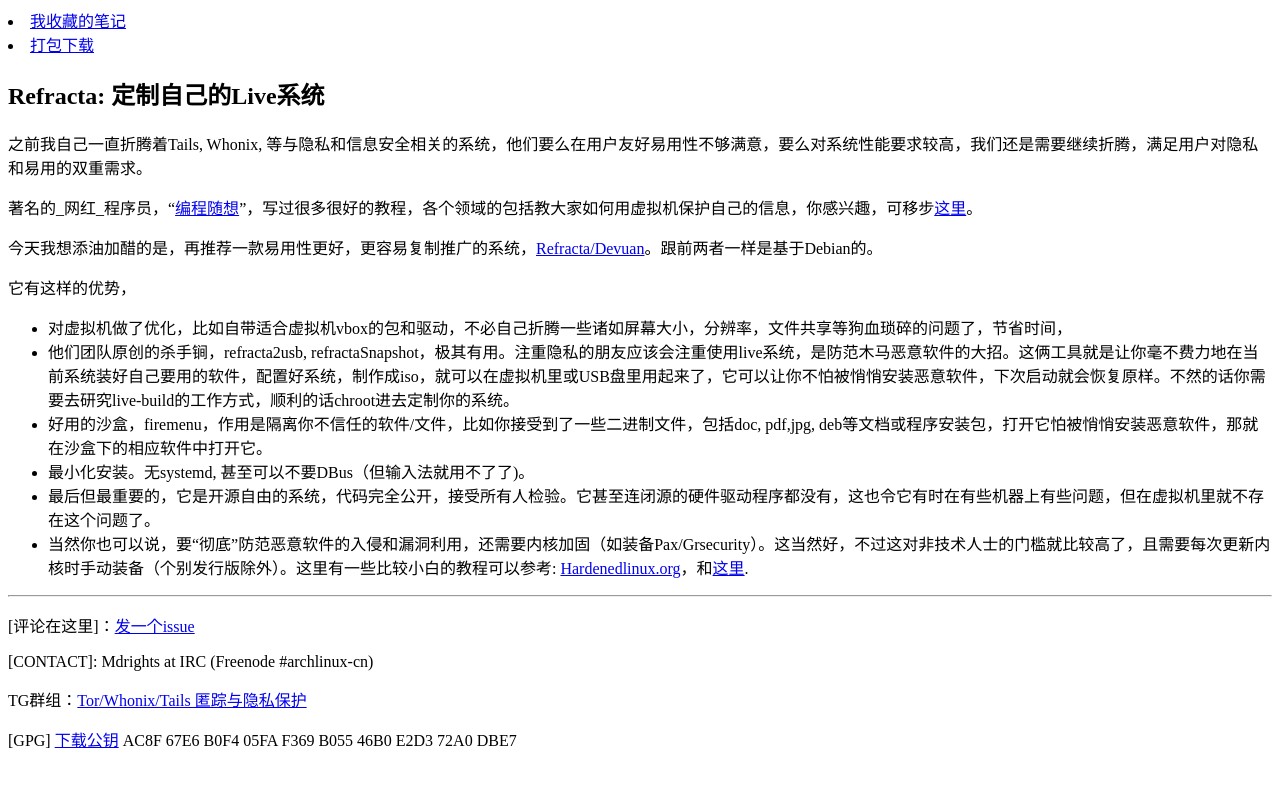
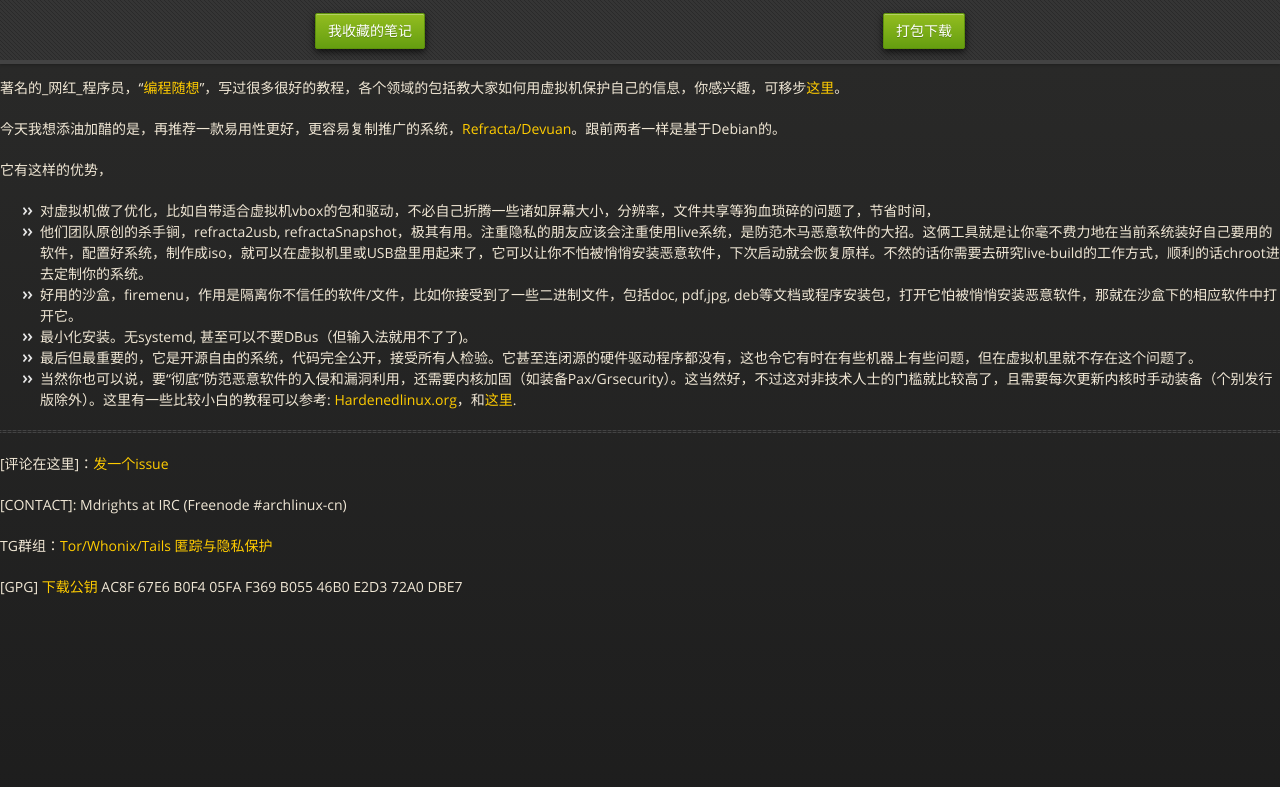
Before and after one commit to mdrights/os-observe, a Jekyll site: the page built from _posts/2016-11-19-Refracta-for-privacy.md, in a window 1280 px wide. Shown: the top 787 px of the page. Built offline with Jekyll 4.4.1, drawn with Linux system fonts in a browser that asks for light colours.

```diff
--- a/_layouts/default.html
+++ b/_layouts/default.html
@@ -4,12 +4,12 @@
     <meta charset="utf-8">
     <meta http-equiv="X-UA-Compatible" content="chrome=1">
     <title>开源社区的田野 | 经验和笔记</title>
-    <link rel="stylesheet" href="stylesheets/styles.css">
-    <link rel="stylesheet" href="stylesheets/github-dark.css">
+    <link rel="stylesheet" href="{{ site.baseurl }}/stylesheets/styles.css">
+    <link rel="stylesheet" href="{{ site.baseurl }}/stylesheets/github-dark.css">
     <!--
         <script src="https://ajax.googleapis.com/ajax/libs/jquery/1.7.1/jquery.min.js"></script>
     -->
-    <script src="javascripts/respond.js"></script>
+    <script src="{{ site.baseurl }}/javascripts/respond.js"></script>
     <!--[if lt IE 9]>
       <script src="//html5shiv.googlecode.com/svn/trunk/html5.js"></script>
     <![endif]-->
@@ -22,8 +22,8 @@
   <body>
       <div id="header">
         <nav>
-          <li class="fork"><a href="https://github.com/mdrights/my-notes">我收藏的笔记</a></li>
-          <li class="downloads"><a href="https://github.com/mdrights/my-notes/zipball/master">打包下载</a></li>
+          <li class="fork"><a href="https://github.com/mdrights/digital-rights">我收藏的笔记</a></li>
+          <li class="downloads"><a href="https://github.com/mdrights/digital-rights/zipball/master">打包下载</a></li>
                 <!--<li class="title">DOWNLOADS</li>-->
         </nav>
       </div><!-- end header -->
--- a/feed.xml
+++ b/feed.xml
@@ -19,8 +19,8 @@
           {{ post.content | xml_escape }}
         </description>
         <pubDate>{{ post.date | date_to_rfc822 }}</pubDate>
-        <link>{{ post.url | prepend: site.baseurl | prepend: site.url }}</link>
-        <guid isPermaLink="true">{{ post.url | prepend: site.baseurl | prepend: site.url }}</guid>
+        <link>{{ post.url | prepend: site.baseurl }}</link>
+        <guid isPermaLink="true">{{ post.url | prepend: site.baseurl }}</guid>
         {% for tag in post.tags %}
         <category>{{ tag | xml_escape }}</category>
         {% endfor %}
```
